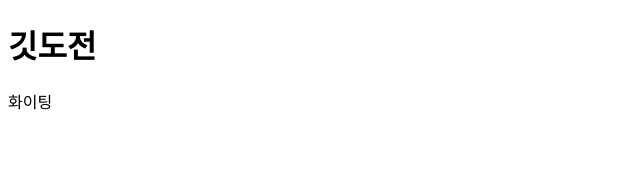
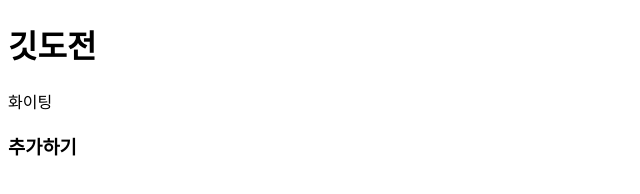
Before and after one commit to ssuah/suah-project, a plain HTML site: page index.html in a window 1280 px wide. Shown: the whole page, without its empty margins (0-640 px from the left). Drawn offline with Linux system fonts and the light colour scheme.

Commit message:
second commit

```diff
--- a/index.html
+++ b/index.html
@@ -10,5 +10,6 @@
   <body>
     <h1>깃도전</h1>
     <p>화이팅</p>
+    <h3>추가하기</h3>
   </body>
 </html>
```
